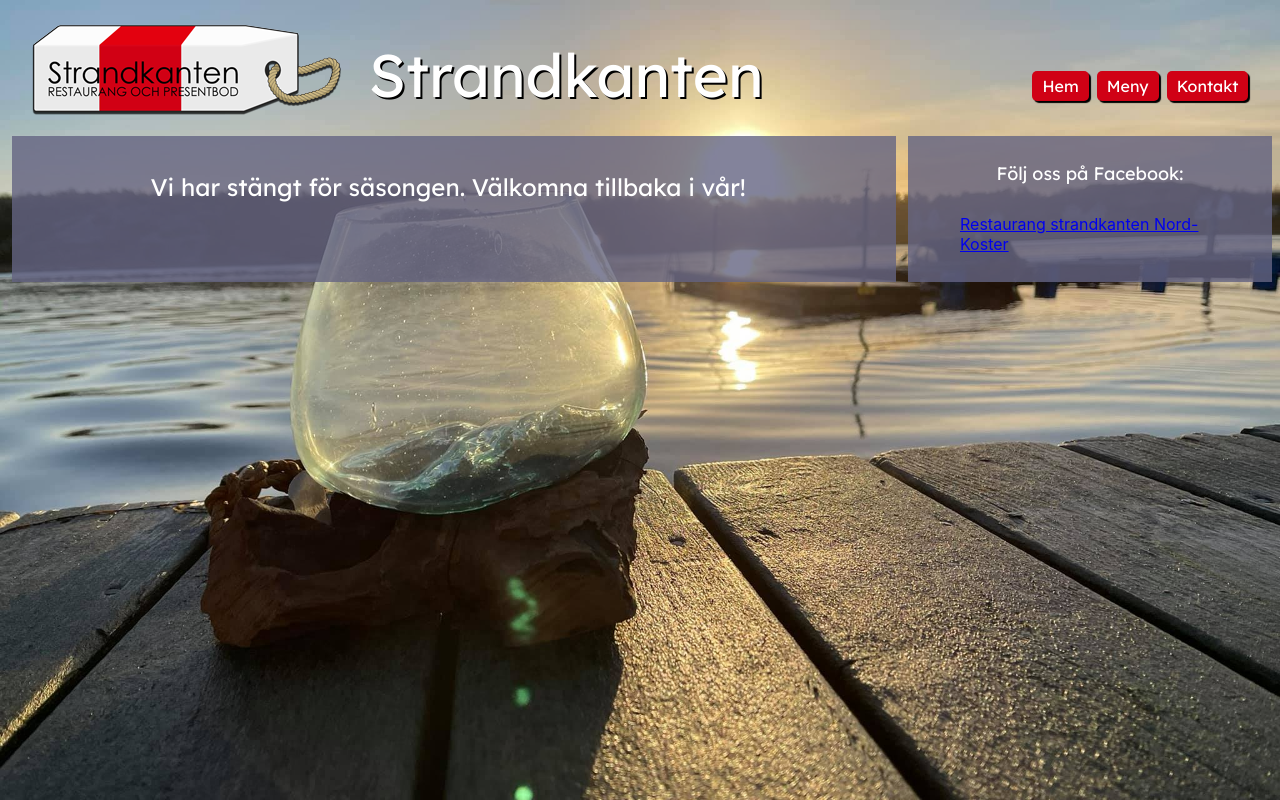
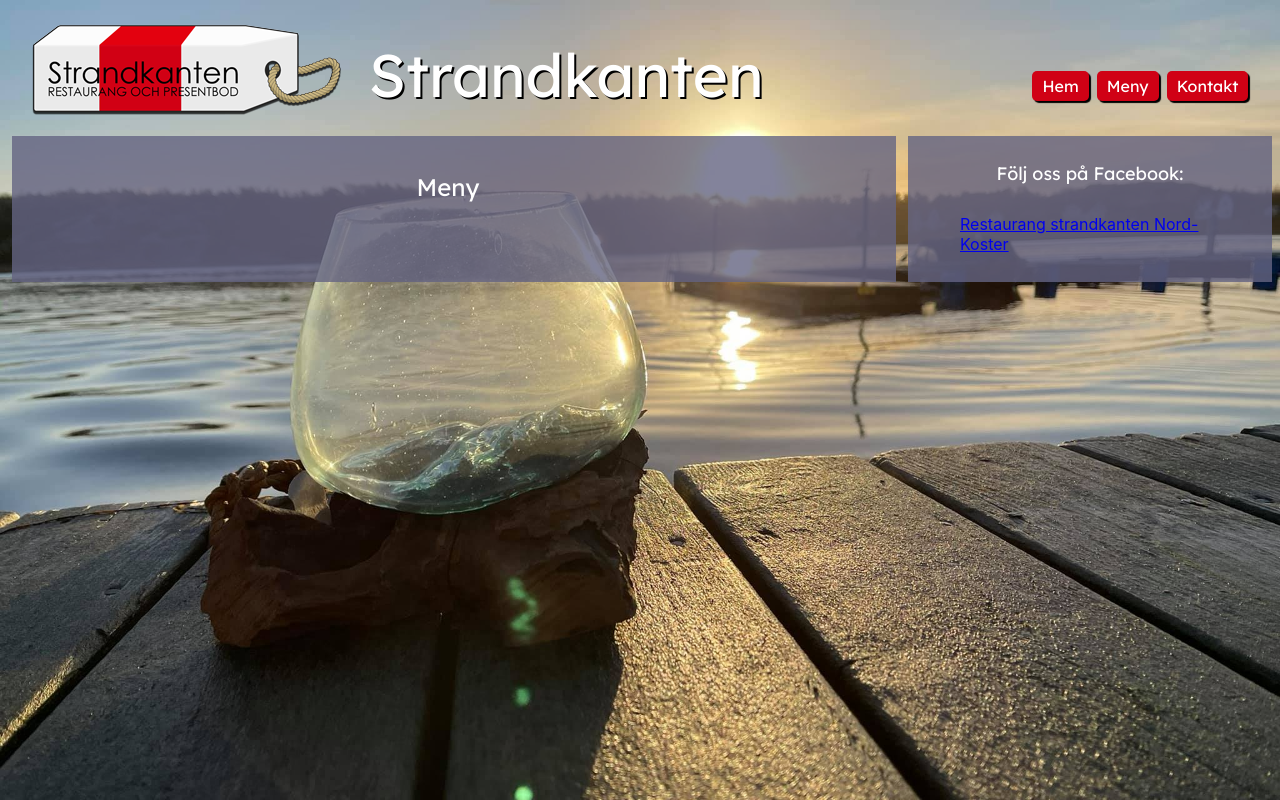
Before and after one commit to LisaStur/kanten, a React (Create React App) app: page /menue in a window 1280 px wide. Built offline with nearby package versions, Linux system fonts and the light colour scheme; a web font is replaced by a local one.

Commit message:
Update Meny.js

```diff
--- a/src/components/Meny.js
+++ b/src/components/Meny.js
@@ -5,7 +5,7 @@ export const Meny = () => {
 
   return (
     <MenySection>
-      <MenyHeader>Vi har stängt för säsongen. Välkomna tillbaka i vår!</MenyHeader>
+      <MenyHeader>Meny</MenyHeader>
       {/*<BigScreen>
         <MenyHeader>Insegling</MenyHeader>
         <EachEntry>
```
